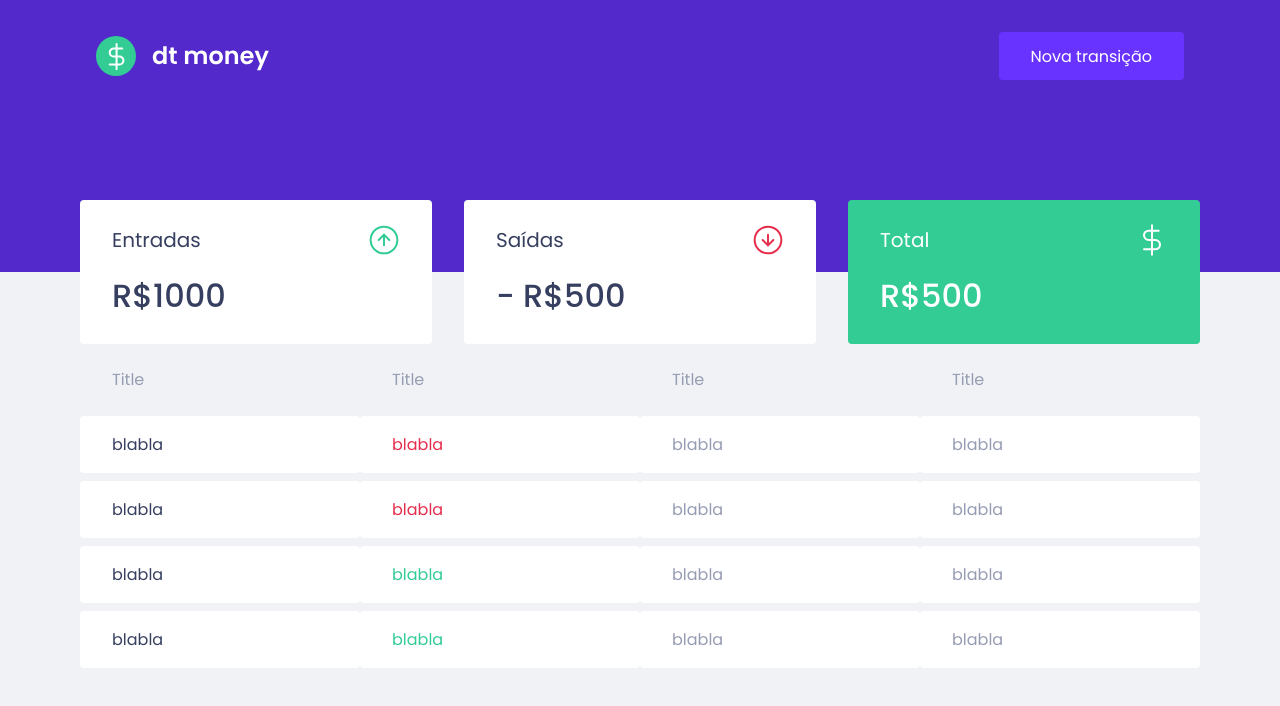
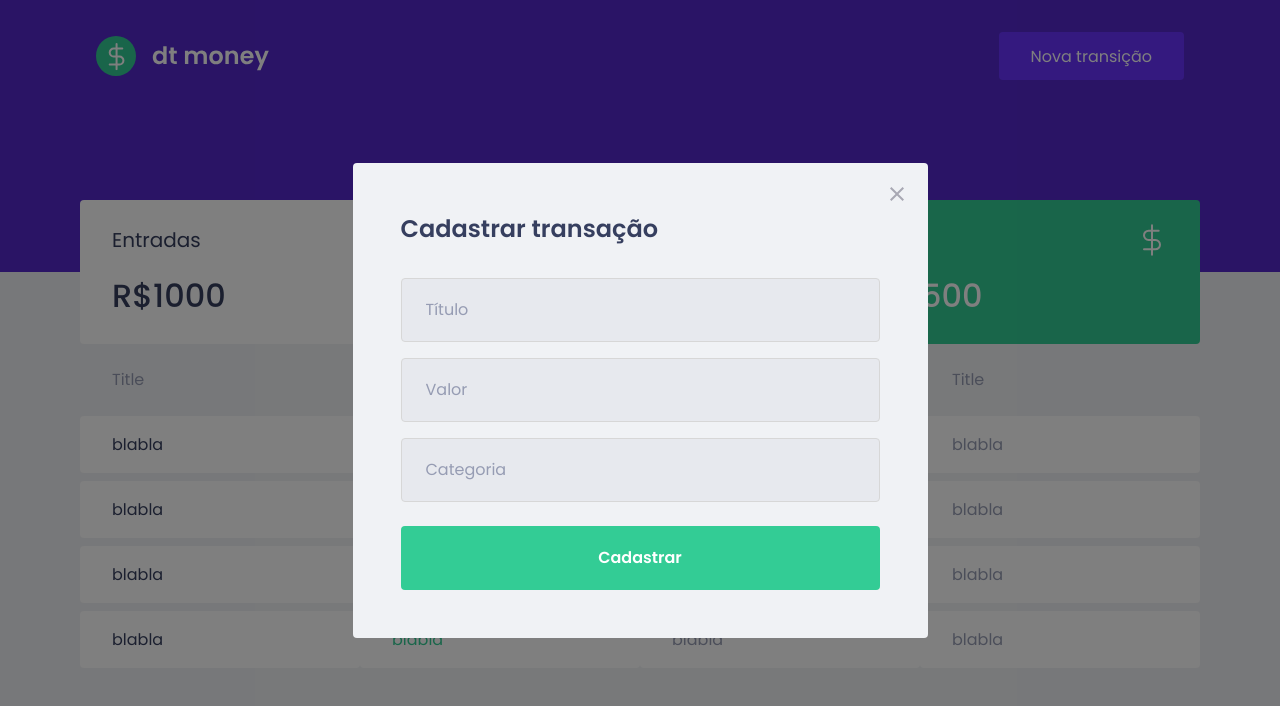
Before and after one commit to marcosdoriguetto/dtmoney, a React (Create React App) app: page / in a window 1280 px wide. Both pictures are taken after a click on the button "Nova transição". Shown: the top 706 px of the page. Built offline with nearby package versions, Linux system fonts and the light colour scheme; no server answers; what miragejs would draw is missing.

Commit message:
Criação e estilização do componente NewTransactionModal

```diff
--- a/package.json
+++ b/package.json
@@ -3,10 +3,12 @@
   "version": "0.1.0",
   "private": true,
   "dependencies": {
+    "@types/react-modal": "^3.13.1",
     "axios": "^0.24.0",
     "miragejs": "^0.1.42",
     "react": "^17.0.2",
     "react-dom": "^17.0.2",
+    "react-modal": "^3.14.4",
     "react-scripts": "4.0.3",
     "styled-components": "^5.3.3",
     "web-vitals": "^1.0.1"
--- a/src/App.tsx
+++ b/src/App.tsx
@@ -1,12 +1,30 @@
+import { useState } from 'react';
+
+import { NewTransactionModal } from './components/NewTransactionModal';
 import { Dashboard } from "./components/Dashboard";
 import { Header } from "./components/Header";
 import { GlobalStyle } from "./styles/global";
 
 export function App() {
+  const [isNewTransactionModalOpen, setIsNewTransactionModalOpen] = useState(false);
+
+  function handleOpenNewTransactionModal() {
+    setIsNewTransactionModalOpen(true);
+  }
+
+  function handleCloseNewTransactionModal() {
+    setIsNewTransactionModalOpen(false);
+  }
+
   return (
     <>
-      <Header />
+      <Header onOpenNewTransactionModal={handleOpenNewTransactionModal}/>
       <Dashboard />
+
+      <NewTransactionModal
+        isOpen={isNewTransactionModalOpen}
+        onRequestClose={handleCloseNewTransactionModal}
+      />
       <GlobalStyle />
     </>
   );
--- a/src/components/Header/index.tsx
+++ b/src/components/Header/index.tsx
@@ -1,13 +1,20 @@
 import logo from '../../assets/logo.svg';
 import { Container, Content } from "./styles";
 
-export function Header() {
+type HeaderProps = {
+  onOpenNewTransactionModal: () => void
+}
+
+export function Header({onOpenNewTransactionModal}: HeaderProps) {
   return(
     <Container>
       <Content>
         <img src={logo} alt="Logo" />
 
-        <button>Nova transição</button>
+        <button
+          type="button"
+          onClick={onOpenNewTransactionModal}
+        >Nova transição</button>
       </Content>
     </Container>
   )
--- /dev/null
+++ b/src/components/NewTransactionModal/index.tsx
@@ -0,0 +1,48 @@
+import Modal from 'react-modal';
+import { Container } from './styles';
+import closeModalImg from '../../assets/close.svg'
+
+type NewTransactionModalProps = {
+  isOpen: boolean;
+  onRequestClose: () => void;
+}
+
+Modal.setAppElement('#root') //Acessibilidade(Está na doc do react-modal)
+
+export function NewTransactionModal({ isOpen, onRequestClose }: NewTransactionModalProps) {
+  return(
+    <Modal
+      isOpen={isOpen}
+      onRequestClose={onRequestClose}
+      overlayClassName="modal__overlay"
+      className="modal__content"
+    >
+      <Container>
+        <button
+          type="button"
+          onClick={onRequestClose}
+          className="modal__close"
+        >
+          <img src={closeModalImg} alt="Fechar modal" />
+        </button>
+
+        <h2>Cadastrar transação</h2>
+
+        <input
+          placeholder="Título"
+        />
+
+        <input
+          placeholder="Valor"
+          type="number"
+        />
+
+        <input
+          placeholder="Categoria"
+        />
+
+        <button type="submit">Cadastrar</button>
+      </Container>
+    </Modal>
+  )
+}
--- /dev/null
+++ b/src/components/NewTransactionModal/styles.ts
@@ -0,0 +1,51 @@
+import styled from "styled-components";
+
+export const Container = styled.form`
+  h2 {
+    color: var(--text-title);
+    font-size: 1.5rem;
+    margin-bottom: 2rem;
+  }
+
+  input {
+    width: 100%;
+    padding: 0 1.5rem;
+    height: 4rem;
+
+    border-radius: 0.25rem;
+    border: 1px solid #d7d7d7;
+
+    background-color: #e7e9ee;
+
+    font-weight: 400;
+    font-size: 1rem;
+
+    &::placeholder {
+      color: var(--text-body);
+    }
+
+    & + input {
+      margin-top: 1rem;
+    }
+  }
+
+  button[type="submit"] {
+    width: 100%;
+    padding: 0 1.5rem;
+    margin-top: 1.5rem;
+    height: 4rem;
+    background-color: var(--green);
+    color: #FFF;
+    border-radius: 0.25rem;
+    border: 0;
+    font-size: 1rem;
+    font-weight: 600;
+
+    transition: 0.2s ease-in;
+
+
+    &:hover {
+      filter: brightness(0.95);
+    }
+  }
+`;
--- a/src/styles/global.ts
+++ b/src/styles/global.ts
@@ -52,4 +52,41 @@
     opacity: 0.6;
     cursor: not-allowed;
   }
+
+  .modal__overlay {
+    background-color: rgba(0, 0, 0, 0.5);
+
+    position: fixed;
+    top: 0;
+    bottom: 0;
+    right: 0;
+    left: 0;
+
+    display: flex;
+    align-items: center;
+    justify-content: center;
+  }
+
+  .modal__content {
+    width: 100%;
+    max-width: 575px;
+
+    background-color: var(--background);
+    padding: 3rem;
+    position: relative;
+    border-radius: 0.25rem;
+  }
+
+  .modal__close {
+    position: absolute;
+    right: 1.5rem;
+    top: 1.5rem;
+    border: 0;
+    background-color: transparent;
+    transition: 0.15s ease-in;
+
+    &:hover {
+      filter: brightness(0.8);
+    }
+  }
 `
```
Also changed, not shown: 1 other file (tests, documents, lock files or other folders).
